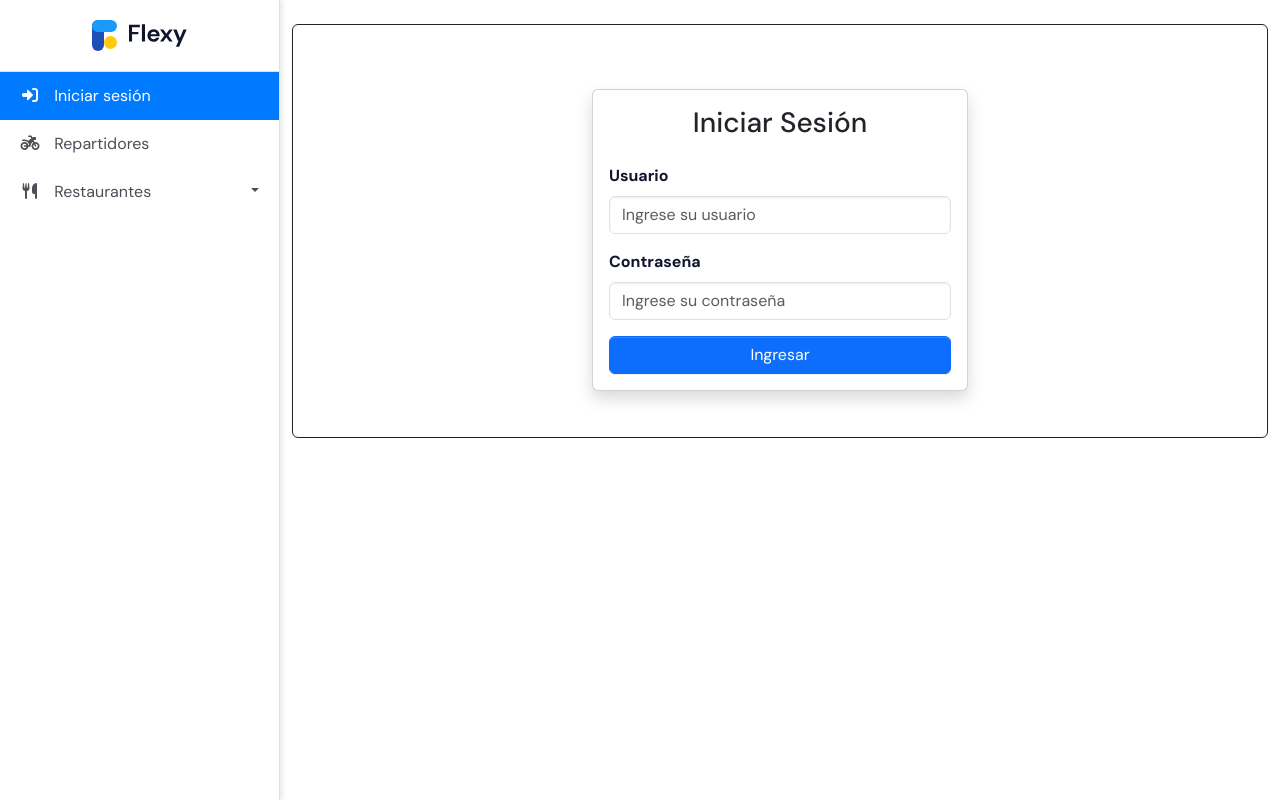
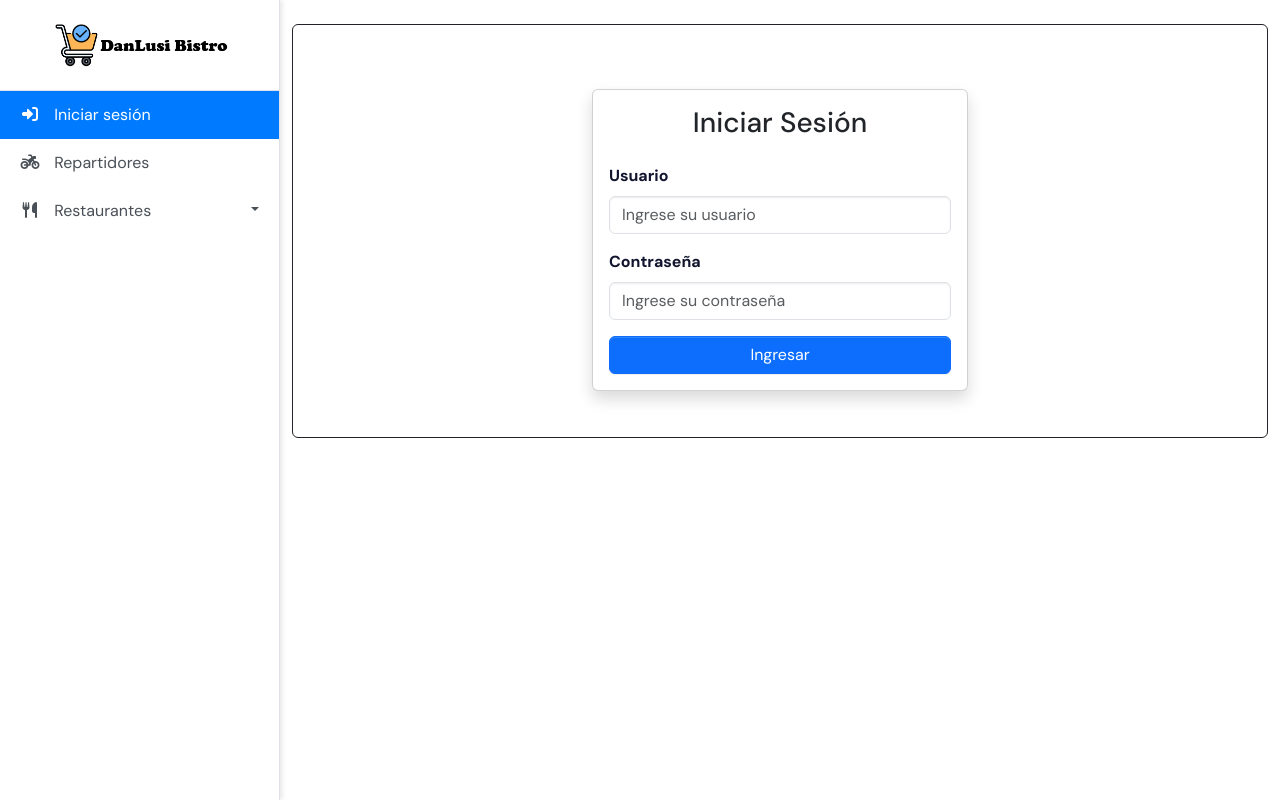
Before and after one commit to Lios456/reservas_saludable, a Django app: page /login/?next=/crearasignacion/1/ in a window 1280 px wide. Run offline with Django 5.2, Linux system fonts and the light colour scheme; some libraries are stand-ins or nearby versions.

Commit message:
Dashboard

```diff
--- a/Apps/compras/templates/base_dashboard.html
+++ b/Apps/compras/templates/base_dashboard.html
@@ -8,7 +8,7 @@
     <link
       rel="shortcut icon"
       type="image/png"
-      href="{% static './assets/images/logos/favicon.png' %}"
+      href="{% static './assets/images/logos/verificar.png' %}"
     />
     <link rel="stylesheet" href="{% static './assets/css/styles.min.css' %}" />
     <link
@@ -194,9 +194,10 @@
         <div class="brand-logo">
           <a href="/" class="text-decoration-none">
             <img
-              src="{% static './assets/images/logos/logo.svg' %}"
+              src="{% static './assets/images/logos/danlusi.png' %}"
               alt="Logo"
               class="img-fluid"
+              style="max-height: 50px"
             />
           </a>
         </div>
```
Also changed, not shown: static/assets/images/logos/danlusi.png (added), static/assets/images/logos/verificar.png (added).
